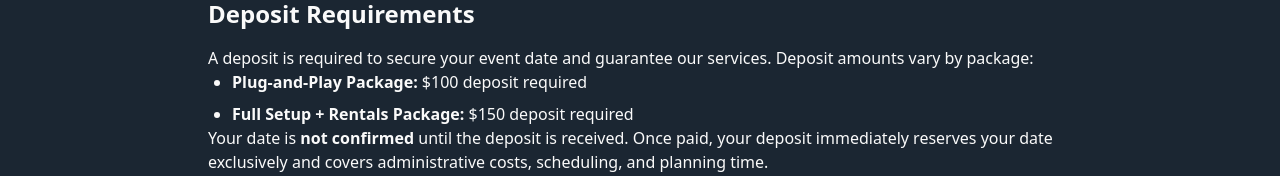
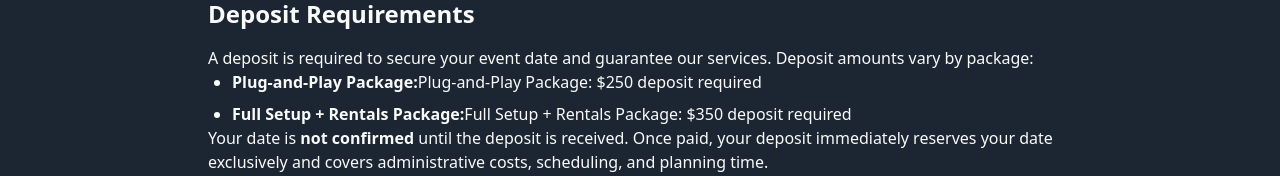
Before and after one commit to wrightplace4solutions/vibe-zone-website, a React (Vite) app: page /refunds in a window 1280 px wide. Shown: the part 455-631 px from the top of the page. Built offline with nearby package versions, Linux system fonts and the light colour scheme; no server answers; the database is empty.

Commit message:
Visual edit in Lovable
Edited UI in Lovable

```diff
--- a/src/pages/Refunds.tsx
+++ b/src/pages/Refunds.tsx
@@ -1,6 +1,5 @@
 const Refunds = () => {
-  return (
-    <div className="min-h-screen bg-background py-12">
+  return <div className="min-h-screen bg-background py-12">
       <div className="container mx-auto px-4 max-w-4xl">
         <h1 className="text-4xl font-bold mb-6">Refund & Deposit Policy</h1>
         <p className="text-muted-foreground mb-8">
@@ -25,8 +24,8 @@ const Refunds = () => {
                 A deposit is required to secure your event date and guarantee our services. Deposit amounts vary by package:
               </p>
               <ul className="list-disc pl-6 space-y-2">
-                <li><strong>Plug-and-Play Package:</strong> $100 deposit required</li>
-                <li><strong>Full Setup + Rentals Package:</strong> $150 deposit required</li>
+                <li><strong>Plug-and-Play Package:</strong>Plug-and-Play Package: $250 deposit required</li>
+                <li><strong>Full Setup + Rentals Package:</strong>Full Setup + Rentals Package: $350 deposit required</li>
               </ul>
               <p>
                 Your date is <strong>not confirmed</strong> until the deposit is received. Once paid, your deposit
@@ -197,8 +196,6 @@ const Refunds = () => {
           </section>
         </div>
       </div>
-    </div>
-  );
+    </div>;
 };
-
 export default Refunds;
```
